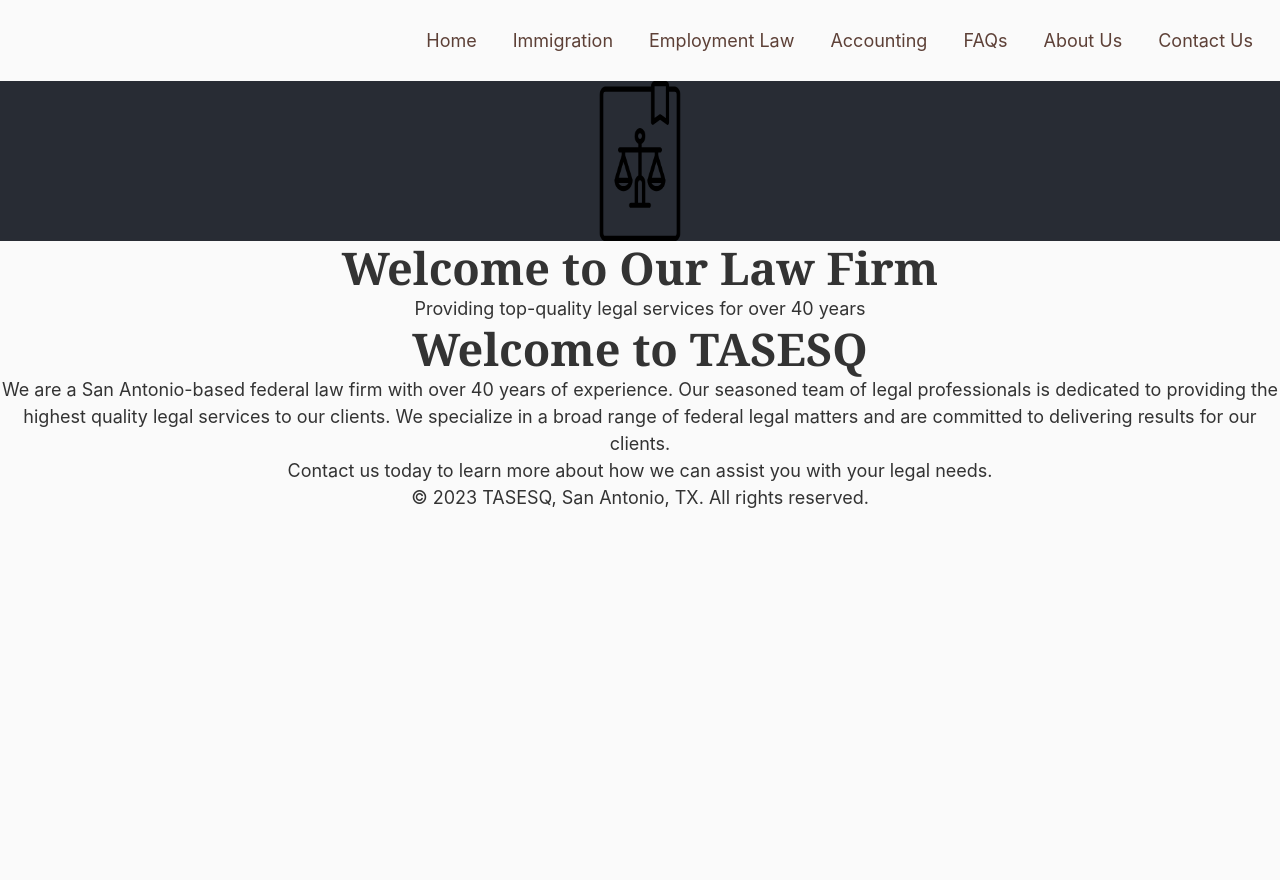
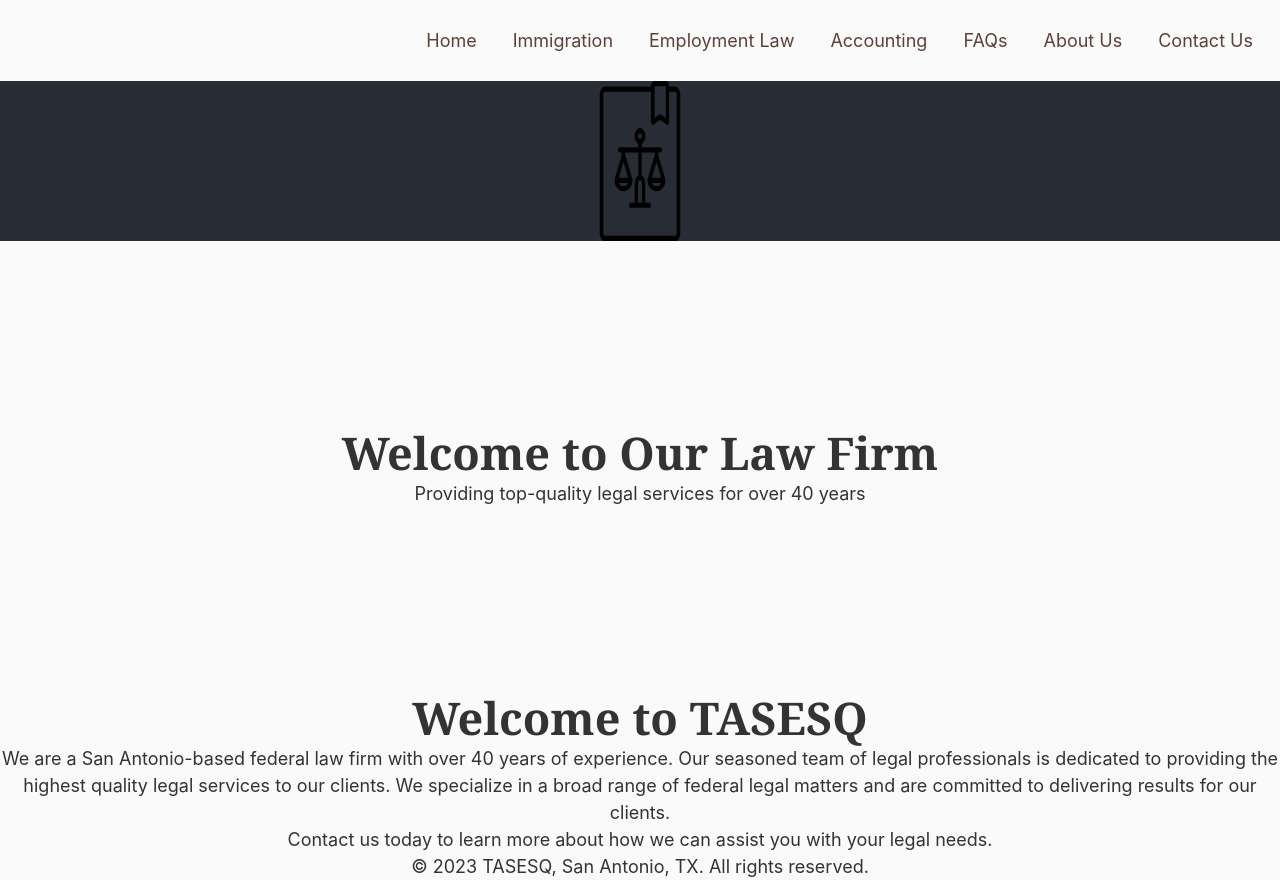
Before and after one commit to elpopes/tasesq, a React (Create React App) app: page / in a window 1280 px wide. Before the commit the page ends 800 px from the top, so only its background shows below. Built offline with nearby package versions, Linux system fonts and the light colour scheme.

Commit message:
animate hero banner

```diff
--- /dev/null
+++ b/src/styles/components/_hero-banner.scss
@@ -0,0 +1,50 @@
+.hero-banner {
+    height: 450px;
+    display: flex;
+    flex-direction: column;
+    justify-content: center;
+    align-items: center;
+    position: relative;
+    overflow: hidden;
+
+    h1, p {
+      position: relative;
+      opacity: 0;
+      animation-duration: 1s;
+      animation-fill-mode: forwards;
+    }
+
+    h1 {
+      animation-name: slideInDownH1;
+      animation-delay: 0s;
+    }
+
+    p {
+      animation-name: slideInDownP;
+      animation-delay: 0.5s;
+    }
+  }
+
+  @keyframes slideInDownH1 {
+    0% {
+      opacity: 0;
+      transform: translateY(-100%);
+    }
+
+    100% {
+      opacity: 1;
+      transform: translateY(0);
+    }
+  }
+
+  @keyframes slideInDownP {
+    0% {
+      opacity: 0;
+      transform: translateY(-100%);
+    }
+
+    100% {
+      opacity: 1;
+      transform: translateY(0);
+    }
+  }
--- a/src/styles/main.scss
+++ b/src/styles/main.scss
@@ -1,3 +1,4 @@
 @import 'base/reset';
 @import 'base/typography';
 @import 'components/navbar';
+@import 'components/hero-banner';
```
